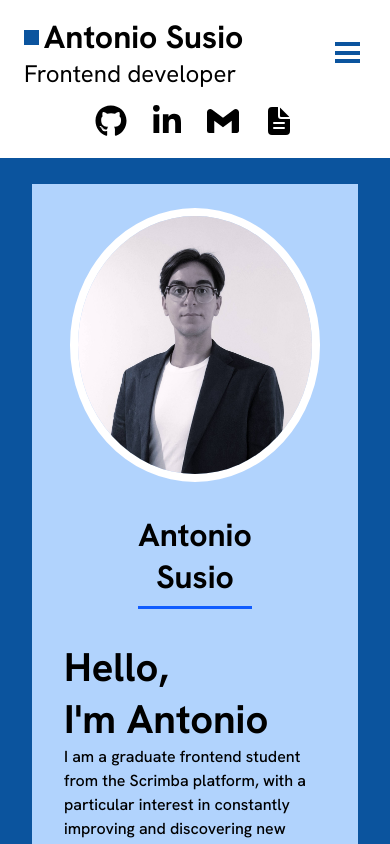
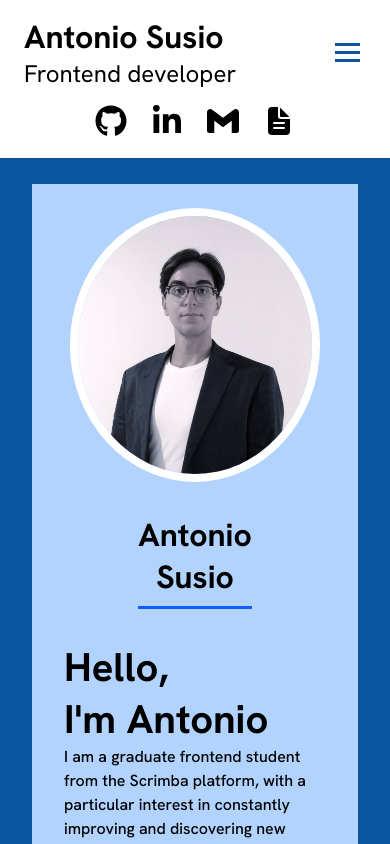
Before and after one commit to AntonioSusio/my-portfolio, a React (Vite) app: page / in a window 390 px wide. Shown: the top 844 px of the page. Built offline with nearby package versions, Linux system fonts and the light colour scheme.

Commit message:
Edited button menu styling and added animation on hamburger's bar when menu is open or closed

```diff
--- a/src/components/Header.tsx
+++ b/src/components/Header.tsx
@@ -7,8 +7,8 @@ import { IoDocumentText } from "react-icons/io5";
 export default function Header() {
   const [menu, setMenu] = React.useState<boolean>(false);
 
-  function openMenu() {
-    setMenu(true);
+  function toggleMenu() {
+    setMenu((prevState) => !prevState);
   }
 
   return (
@@ -20,16 +20,28 @@ export default function Header() {
         </div>
 
         <button
-          onClick={openMenu}
-          className="open-menu-button flex flex-col"
+          onClick={toggleMenu}
+          className="open-menu-button"
           aria-label="Open navigation menu"
         >
-          <span className="hamburger-menu-string-1"></span>
-          <span className="hamburger-menu-string-2"></span>
-          <span className="hamburger-menu-string-3"></span>
+          <span
+            className={`hamburger-menu-bar ${
+              menu ? "hamburger-menu-open-bar" : ""
+            }`}
+          ></span>
+          <span
+            className={`hamburger-menu-bar ${
+              menu ? "hamburger-menu-open-bar" : ""
+            }`}
+          ></span>
+          <span
+            className={`hamburger-menu-bar ${
+              menu ? "hamburger-menu-open-bar" : ""
+            }`}
+          ></span>
         </button>
 
-        <Navbar menu={menu} setMenu={setMenu} />
+        <Navbar menu={menu} toggleMenu={toggleMenu} />
       </div>
 
       <div className="social-container flex">
--- a/src/components/Navbar.tsx
+++ b/src/components/Navbar.tsx
@@ -1,12 +1,11 @@
-import React from "react";
 import { NavLink } from "react-router-dom";
 
 type MenuProps = {
   menu: boolean;
-  setMenu: React.Dispatch<React.SetStateAction<boolean>>;
+  toggleMenu: () => void;
 };
 
-export default function Navbar({ menu, setMenu }: MenuProps) {
+export default function Navbar({ menu, toggleMenu }: MenuProps) {
   const activeStyles = {
     fontSize: "1.5rem",
     fontWeight: "bold",
@@ -14,29 +13,17 @@ export default function Navbar({ menu, setMenu }: MenuProps) {
     textShadow: "1px 1px 11px var(--primary-color)",
   };
 
-  function closeMenu() {
-    setMenu(false);
-  }
-
   return (
     <nav
       className={`header-navbar ${menu ? "menu-open" : ""} flex flex-col`}
       aria-label="Navigation menu"
     >
-      <button
-        className="close-menu-button"
-        onClick={closeMenu}
-        aria-label="Close navigation menu"
-      >
-        X
-      </button>
-
       <ul className="links-list flex flex-col">
         <li>
           <NavLink
             to="/"
             style={({ isActive }) => (isActive ? activeStyles : undefined)}
-            onClick={closeMenu}
+            onClick={toggleMenu}
           >
             About Me
           </NavLink>
@@ -46,7 +33,7 @@ export default function Navbar({ menu, setMenu }: MenuProps) {
           <NavLink
             to="resume"
             style={({ isActive }) => (isActive ? activeStyles : undefined)}
-            onClick={closeMenu}
+            onClick={toggleMenu}
           >
             Resume
           </NavLink>
@@ -56,7 +43,7 @@ export default function Navbar({ menu, setMenu }: MenuProps) {
           <NavLink
             to="projects"
             style={({ isActive }) => (isActive ? activeStyles : undefined)}
-            onClick={closeMenu}
+            onClick={toggleMenu}
           >
             Projects
           </NavLink>
@@ -66,7 +53,7 @@ export default function Navbar({ menu, setMenu }: MenuProps) {
           <NavLink
             to="certificates"
             style={({ isActive }) => (isActive ? activeStyles : undefined)}
-            onClick={closeMenu}
+            onClick={toggleMenu}
           >
             Certificates
           </NavLink>
--- a/src/index.css
+++ b/src/index.css
@@ -121,7 +121,7 @@ p {
   padding: 2rem;
 }
 
-.hamburger-menu-string-1,
+/* .hamburger-menu-string-1,
 .hamburger-menu-string-2,
 .hamburger-menu-string-3 {
   width: 25px;
@@ -140,7 +140,7 @@ p {
   background-color: var(--secondary-color);
   align-self: center;
   margin-right: 0.3rem;
-}
+} */
 
 .about-section,
 .resume-section,
@@ -238,7 +238,33 @@ ul {
 }
 
 .open-menu-button {
-  gap: 0.3rem;
+  display: block;
+  z-index: 999;
+}
+
+.hamburger-menu-bar {
+  display: block;
+  width: 25px;
+  height: 3px;
+  margin: 5px auto;
+  background-color: var(--secondary-color);
+  transition: all 0.3s ease-in-out;
+}
+
+.hamburger-menu-open-bar {
+  background-color: var(--primary-color);
+}
+
+.hamburger-menu-open-bar:nth-child(1) {
+  transform: translateY(8px) rotate(45deg);
+}
+
+.hamburger-menu-open-bar:nth-child(2) {
+  opacity: 0;
+}
+
+.hamburger-menu-open-bar:nth-child(3) {
+  transform: translateY(-8px) rotate(-45deg);
 }
 
 .social-container {
```
